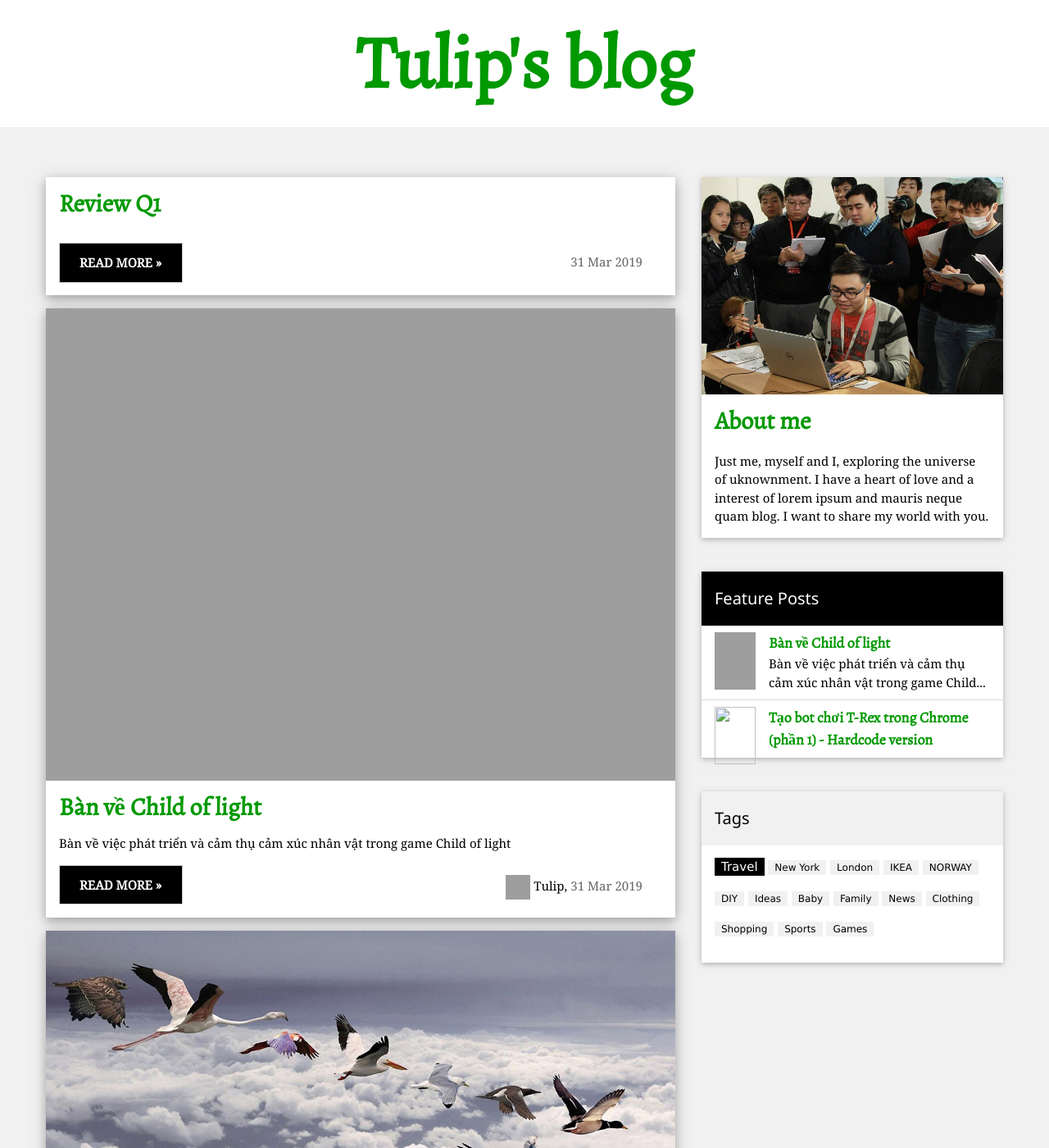
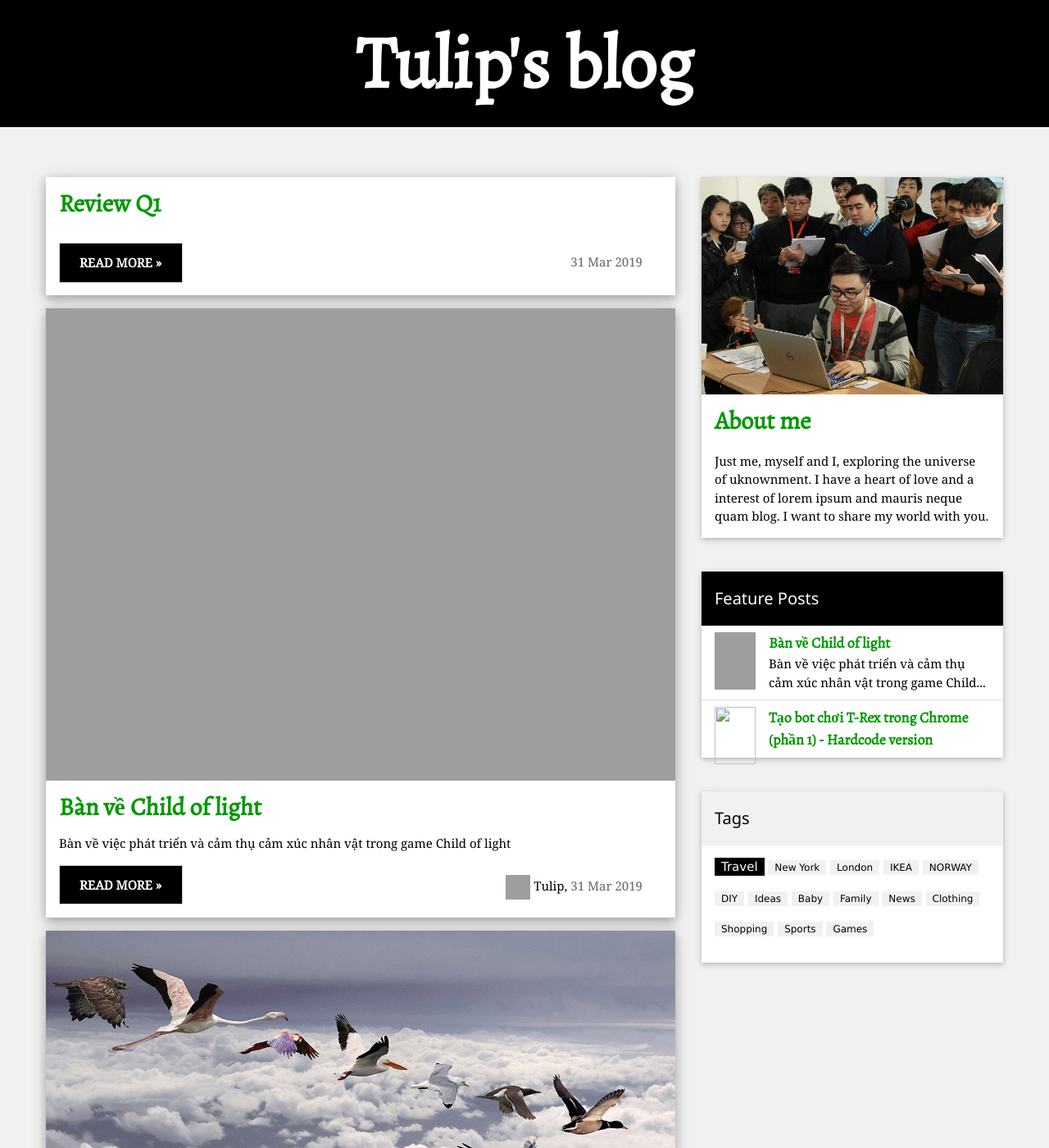
Before and after one commit to Tulip4attoo/jekyll_blog_theme, a Jekyll site: the page built from index.html, in a window 1280 px wide and 1400 px high. Shown: the whole window at 82% size. Built offline with Jekyll 4.4.1, drawn with Linux system fonts in a browser that asks for light colours; the list of posts is cut into pages by our own code; grey boxes are pictures that could not be loaded.

Commit message:
modify header color

```diff
--- a/_layouts/default.html
+++ b/_layouts/default.html
@@ -11,9 +11,9 @@
 <script type="text/javascript" src="/assets/js/main.js" charset="UTF-8"></script>
 <style>
 #header {
-  background-color: #ffffff;
+  background-color: black;
   padding: 10px 10px;
-  color: #009900;
+  color: white;
   text-align: center;
   font-size: 90px;
   font-weight: bold;
```
